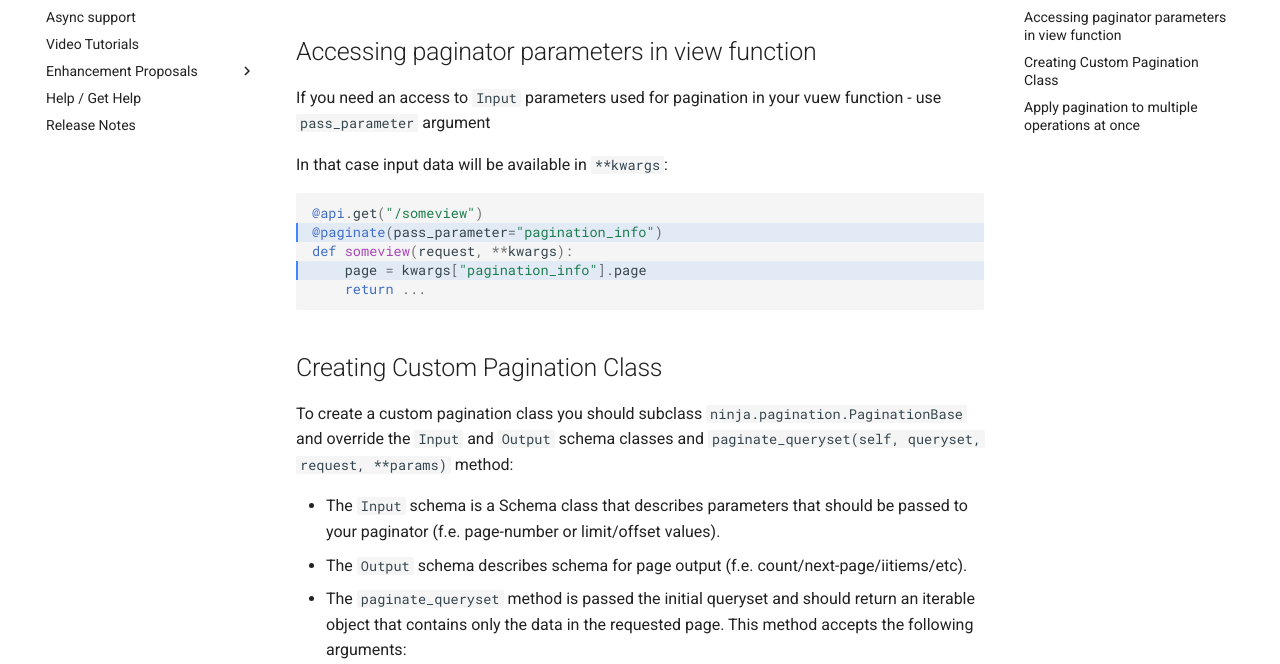
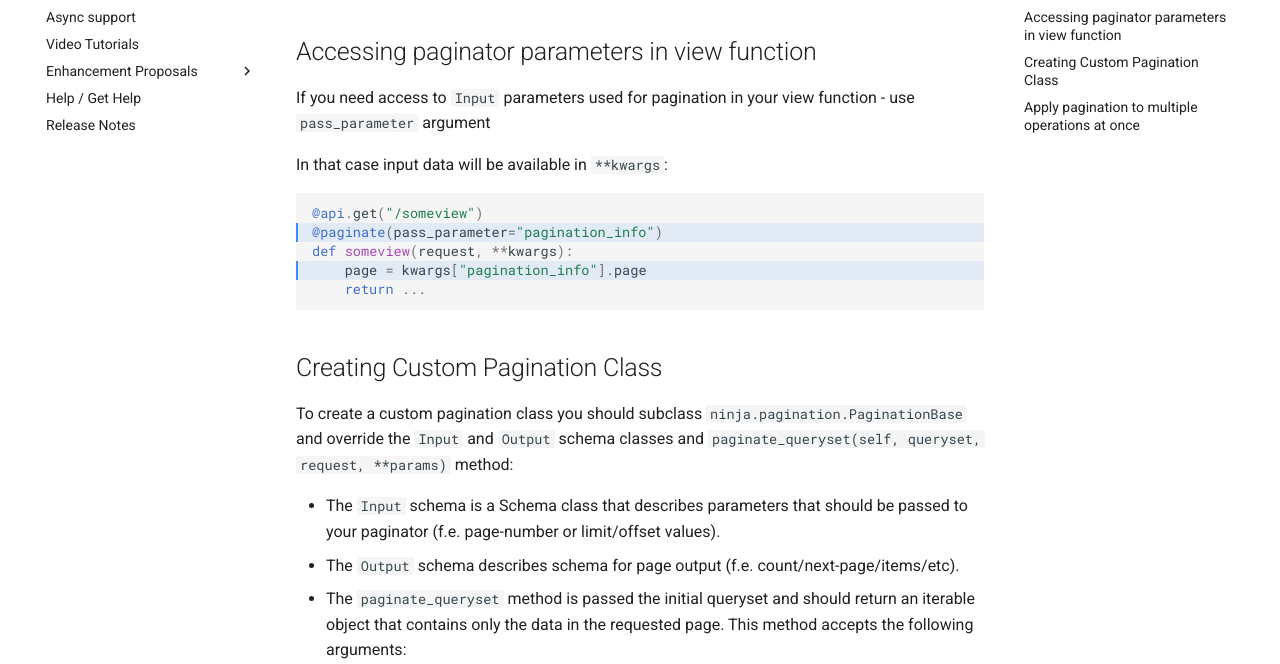
Before and after one commit to rainbow1016/django-master, an MkDocs documentation site: the page built from docs/docs/tutorial/pagination.md, in a window 1280 px wide and 900 px high, scrolled down 1599 px. Shown: the part 172-836 px from the top of the window. Built offline with MkDocs 1.6.1 and Material for MkDocs 9.7.7, drawn with Linux system fonts in a browser that asks for light colours; comment, search, counter and statistics services are not loaded.

Commit message:
Fix typo in docs

```diff
--- a/docs/docs/tutorial/pagination.md
+++ b/docs/docs/tutorial/pagination.md
@@ -83,7 +83,7 @@ def list_users(...
 
 ## Accessing paginator parameters in view function
 
-If you need an access to `Input` parameters used for pagination in your vuew function - use `pass_parameter` argument
+If you need access to `Input` parameters used for pagination in your view function - use `pass_parameter` argument
 
 In that case input data will be available in `**kwargs`:
 
@@ -101,7 +101,7 @@ def someview(request, **kwargs):
 To create a custom pagination class you should subclass `ninja.pagination.PaginationBase` and override the `Input` and `Output` schema classes and `paginate_queryset(self, queryset, request, **params)` method:
 
  - The `Input` schema is a Schema class that describes parameters that should be passed to your paginator (f.e. page-number or limit/offset values).
- - The `Output` schema describes schema for page output (f.e. count/next-page/iitiems/etc).
+ - The `Output` schema describes schema for page output (f.e. count/next-page/items/etc).
  - The `paginate_queryset` method is passed the initial queryset and should return an iterable object that contains only the data in the requested page. This method accepts the following arguments:
     - `queryset`: a queryset (or iterable) returned by the api function
     - `pagination` - the paginator.Input parameters (parsed and validated)
```
Also changed, not shown: docs/docs/tutorial/operation_params.md (+1 -1 lines), docs/docs/tutorial/path-params.md (+2 -2 lines), docs/docs/tutorial/response-renderers.md (+1 -0 lines), docs/docs/tutorial/urls.md (+1 -1 lines).
